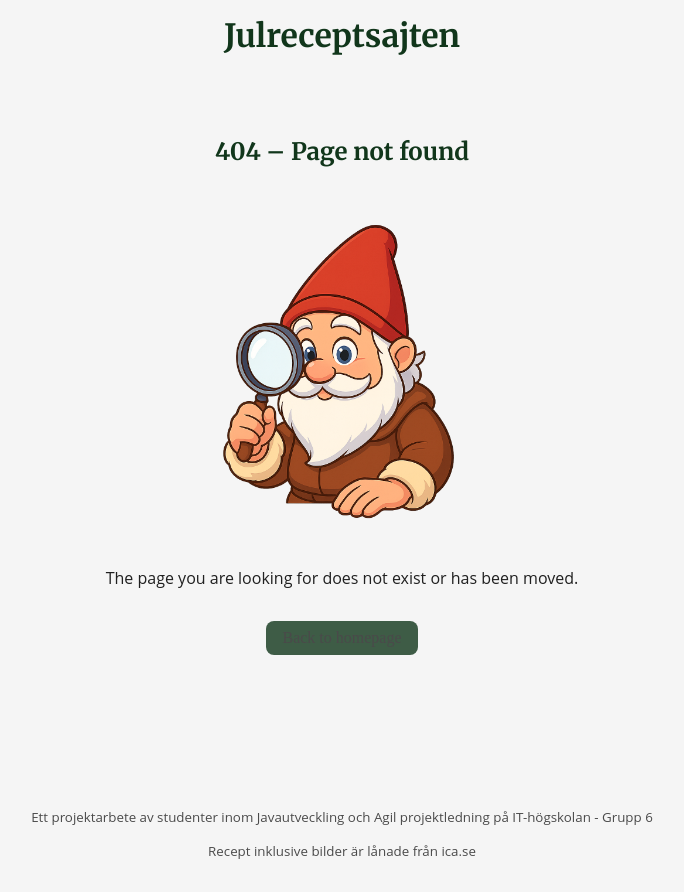
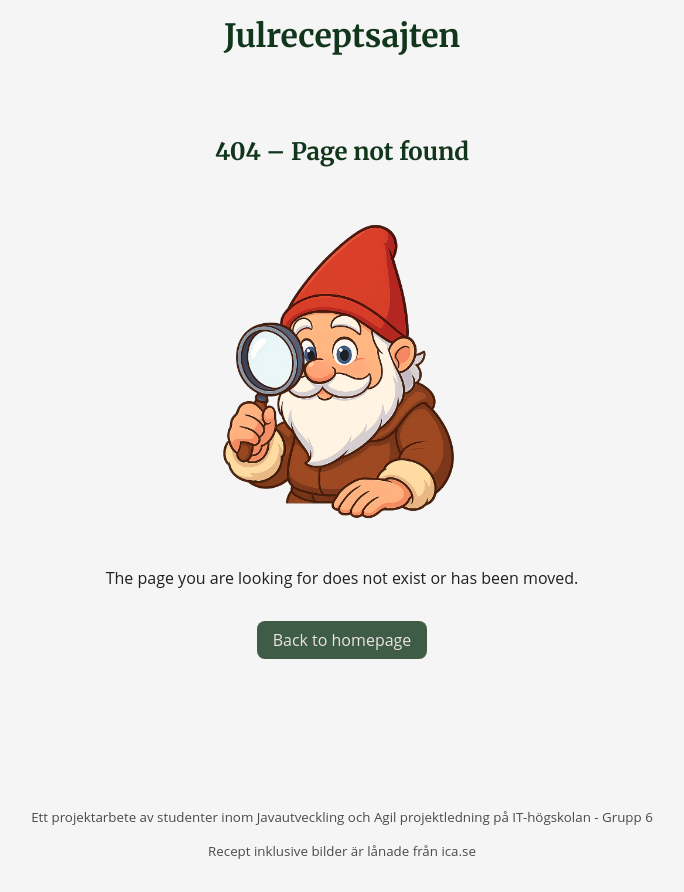
Before and after one commit to dmolinsky/grupp-6-receptsajt, a React (Vite) app: page /not-found in a window 1280 px wide. Shown: the whole page, without its empty margins (298-982 px from the left). Built offline with nearby package versions, Linux system fonts and the light colour scheme; no server answers.

Commit message:
Add span to not found button text

```diff
--- a/src/pages/notFound/NotFound.jsx
+++ b/src/pages/notFound/NotFound.jsx
@@ -14,7 +14,7 @@ function NotFoundPage() {
                 The page you are looking for does not exist or has been moved.
             </p>
             <Link to="/" className="btn">
-                Back to homepage
+                <span>Back to homepage</span>
             </Link>
         </main>
     );
```
